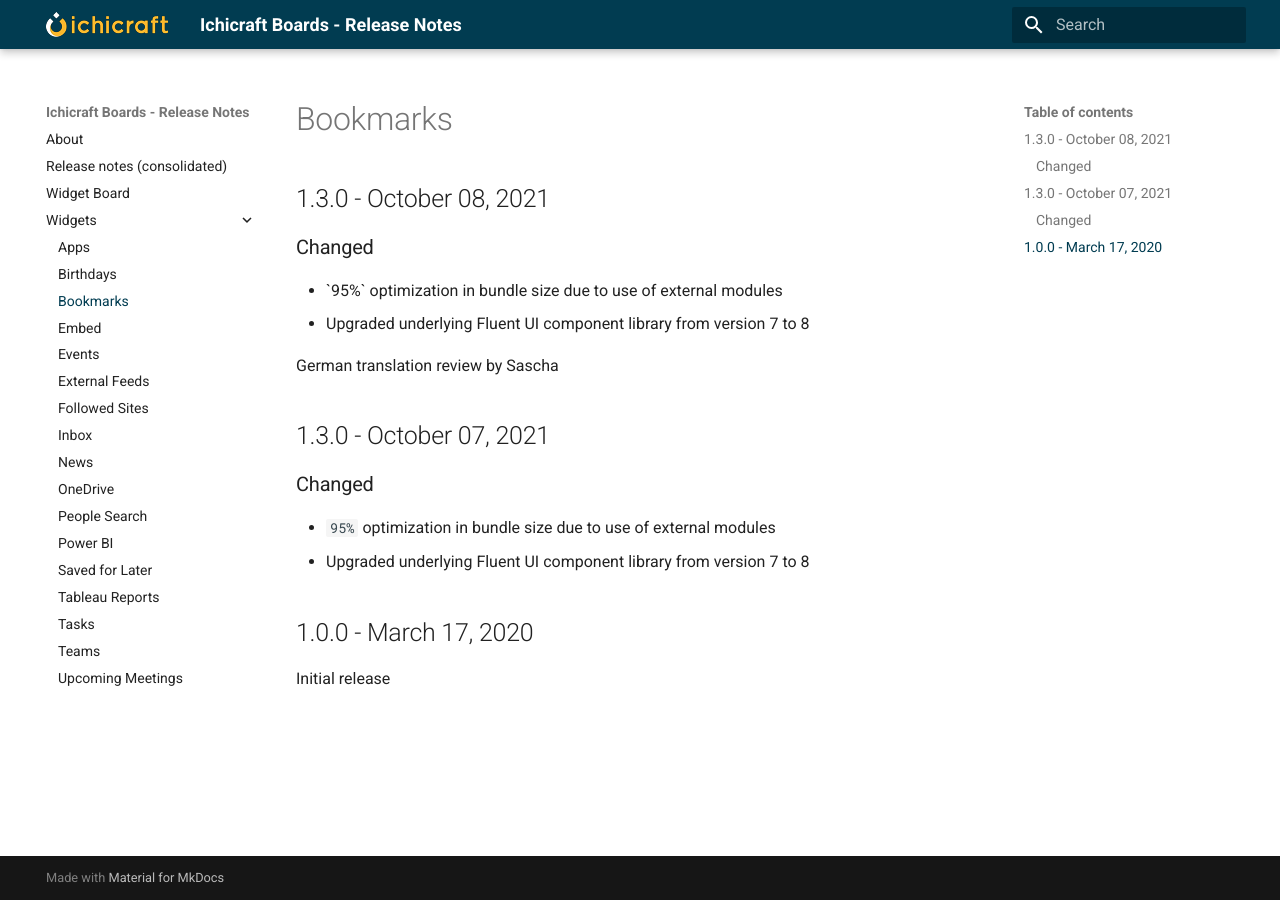
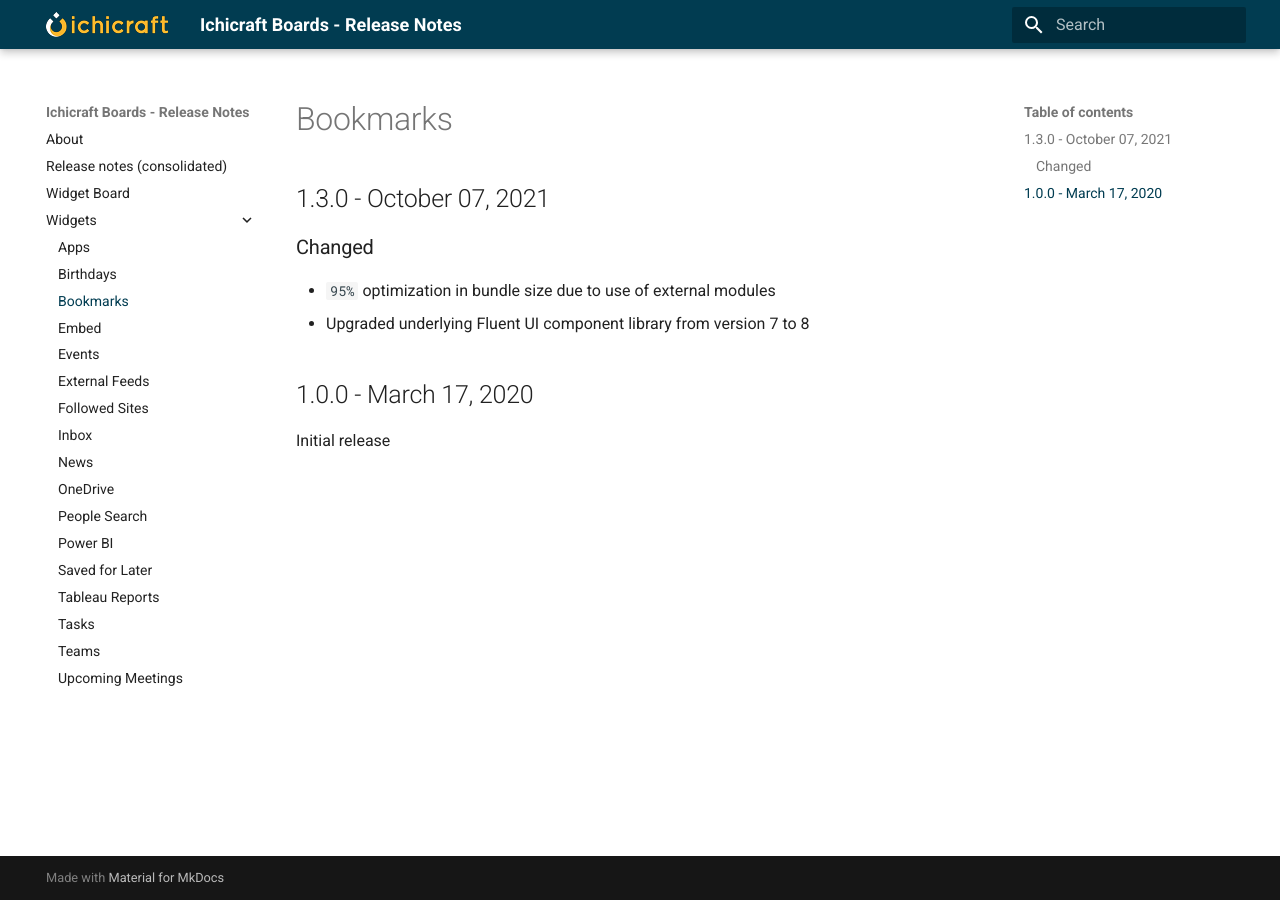
Before and after one commit to ichicraft/widgets-docs, an MkDocs documentation site: the page built from docs/Widgets/Bookmarks.md, in a window 1280 px wide. Built offline with MkDocs 1.6.1 and Material for MkDocs 9.7.7, drawn with Linux system fonts in a browser that asks for light colours.

Commit message:
Minor fixes

```diff
--- a/docs/Widgets/Bookmarks.md
+++ b/docs/Widgets/Bookmarks.md
@@ -1,15 +1,3 @@
-## 1.3.0 - October 08, 2021
-
-### Changed
-- &#x60;95%&#x60; optimization in bundle size due to use of external modules
-- Upgraded underlying Fluent UI component library from version 7 to 8
-
-German translation review by Sascha
-
-
-
-
-
 ## 1.3.0 - October 07, 2021
 
 ### Changed
```
Also changed, not shown: docs/Release-notes-(consolidated).md (+2 -8 lines).
